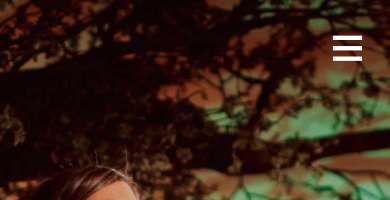
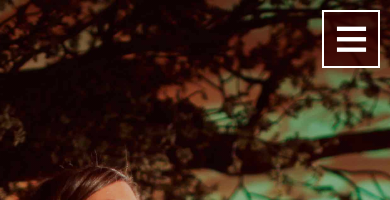
Before and after one commit to tsunamiCam/cameron-personal, a Jekyll site: the page built from index.html, in a window 390 px wide. Shown: the top 200 px of the page. Built offline with Jekyll 4.4.1, drawn with Linux system fonts in a browser that asks for light colours; nearby versions of some CDN libraries.

Commit message:
Mobile Nav - refined burger

```diff
--- a/css/custom_Skeleton.css
+++ b/css/custom_Skeleton.css
@@ -9,80 +9,42 @@
 
 
 
-/*
-
-.nav-toggle {
-  position: fixed;
-  -webkit-font-smoothing: antialiased;
-  -moz-osx-font-smoothing: grayscale;
-  -webkit-touch-callout: none;
-  -webkit-user-select: none;
-  -moz-user-select: none;
-  -ms-user-select: none;
-  user-select: none;
-  text-decoration: none;
-  text-indent: -999px;
-  position: relative;
-  overflow: hidden;
-  width: 70px;
-  height: 55px;
-  float: right;
-}
-
-.nav-toggle:before {
-  color: #f4421a;
-  font-family: "responsivenav", sans-serif;
-  font-style: normal;
-  font-weight: normal;
-  font-variant: normal;
-  font-size: 28px;
-  text-transform: none;
-  position: absolute;
-  content: "â‰¡";
-  text-indent: 0;
-  text-align: center;
-  line-height: 55px;
-  speak: none;
-  width: 100%;
-  top: 0;
-  left: 0;
-}
-
-
-.nav-toggle.active::before {
-  font-size: 24px;
-  content:"x";
-}
-
-*/
 
 
 #nav-trigger {
     display: block;
     position: fixed;
     overflow: hidden;
-    float: right;
-    text-align: center;
+    text-align: left;
     top: 0;
-    right: 20px;
+    right: 10px;
     z-index: 100;
-    padding-top: 0;}
+    padding-top: 10px;}
   #nav-trigger span {
     display: inline-block;
-    font-size: 4em;
+    line-height: 0%;
     color: white;
     cursor: pointer;
-    text-transform: uppercase;
-    margin-top: 0;}
+    margin-top: 0;
+    border-width: 2px;
+    border-style: solid;
+    text-align: left;
+    padding: 12px 4px 12px;
+    background: linear-gradient(
+            rgba(50, 0, 0, 0.75),
+            rgba(50, 0, 0, 0.75));
+    }
     #nav-trigger span:after {
       display: inline-block;
+      font-size: 4em;
       margin-left: 0px;
       width: 20px;
       height: 10px;
       content: "≡";
-      padding-top: 0;
-        margin-top: 0px;
-        margin-right: 20px;}
+      padding-top: 5px;
+        margin-top: 10px;
+        margin-right: 20px;
+        margin-left: 6px;}
     #nav-trigger span:hover {
       color: #e6002d; }
     #nav-trigger .open:after {
@@ -108,14 +70,17 @@
         margin-right: auto;
         text-align: center;
         top:0;
-        background-color:#000;
+        background: linear-gradient(
+            rgba(30, 0, 0, 0.8),
+            rgba(30, 0, 0, 0.8));
         z-index: 99;
+        padding-top: 20px;
         }
     .navbar#nav-mobile li {
         display: block;
-        padding: 5px 0;
-        margin: 0 5px;
-        border-bottom: solid 1px #000; }
+        padding: 0 0;
+        margin: 0 8em;
+        border-bottom: solid 1px #888888; }
         .navbar#nav-mobile li:last-child {
           border-bottom: none;}
     .navbar#nav-mobile a {
@@ -124,7 +89,9 @@
         padding: 10px 30px;
         text-decoration: none;}
         .navbar#nav-mobile a:hover {
-          background-color:     #A8A8A8 ;
+          background: linear-gradient(
+            rgba(0, 0, 0, 0.95),
+            rgba(0, 0, 0, 0.95));
           color: #fff;
           }
 
```
